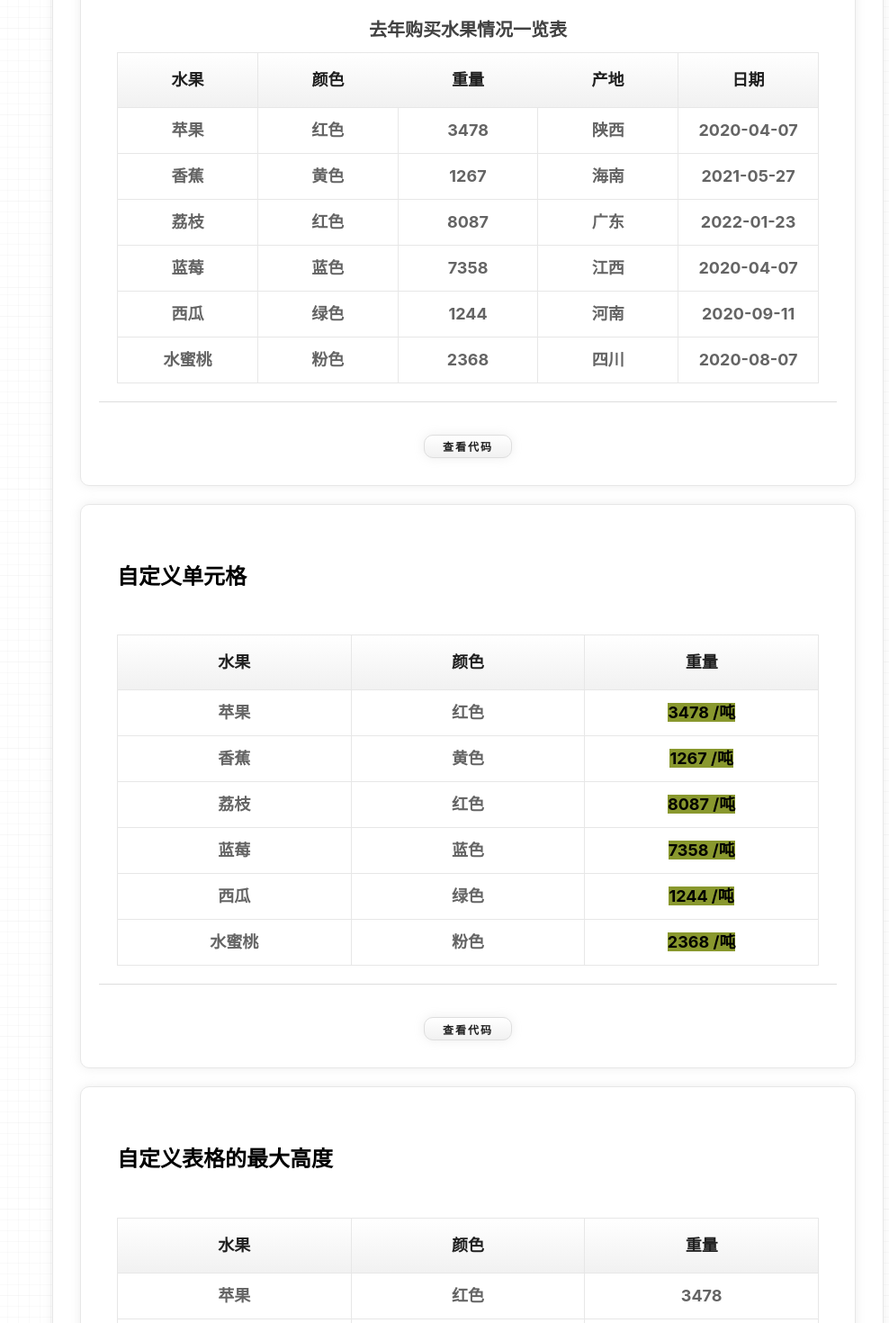
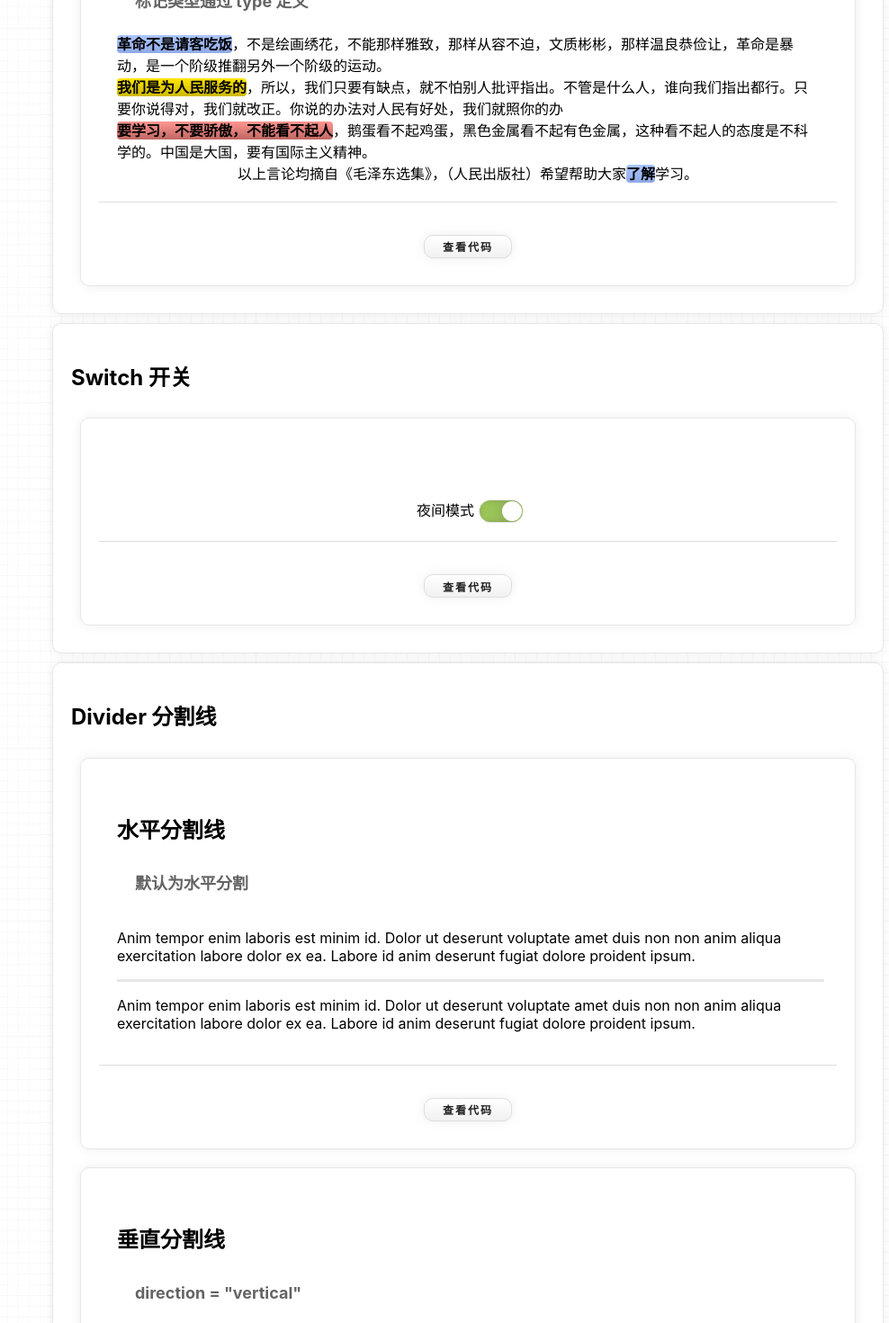
Before and after one commit to undefine4080/Wood-UI-React, a React (Vite) app: page / in a window 1280 px wide. Shown: the part 2880-4350 px from the top of the page at 90% size, without its empty margins (292-1280 px from the left). Built offline with nearby package versions, Linux system fonts and the light colour scheme; a small style sheet from the web is missing.

Commit message:
feat: 文档页更新

```diff
--- a/src/App.tsx
+++ b/src/App.tsx
@@ -76,9 +76,9 @@ function App () {
           {/* 通用 */ }
           <IntroLayout />
           <IntroButton />
-          {/* <IntroMark /> */ }
-          {/* <IntroSwitch /> */ }
-          {/* <IntroDivider /> */ }
+          <IntroMark />
+          <IntroSwitch />
+          <IntroDivider />
           {/* <IntroPagination /> */ }
           {/* <IntroImage /> */ }
 
--- a/src/base/introComponent.tsx
+++ b/src/base/introComponent.tsx
@@ -57,8 +57,8 @@ export function IntroComponent ( props: any ) {
             </header>
 
             <section className="intro__main">
-                { components.map( ( item: any ) => {
-                    return <IntroComponentItem key={ item.title } { ...item }></IntroComponentItem>;
+                { components.map( ( item: any, index: number ) => {
+                    return <IntroComponentItem key={ index } { ...item }></IntroComponentItem>;
                 } ) }
             </section>
         </article>
--- a/src/introFragments/introDivider.tsx
+++ b/src/introFragments/introDivider.tsx
@@ -7,6 +7,7 @@ function IntroDivider () {
     position: 'divider',
     components: [
       {
+        title: '水平分割线',
         component: (
           <div>
             <p>Anim tempor enim laboris est minim id. Dolor ut deserunt voluptate amet duis non non anim aliqua exercitation labore dolor ex ea. Labore id anim deserunt fugiat dolore proident ipsum.</p>
@@ -14,10 +15,24 @@ function IntroDivider () {
             <Divider />
 
             <p>Anim tempor enim laboris est minim id. Dolor ut deserunt voluptate amet duis non non anim aliqua exercitation labore dolor ex ea. Labore id anim deserunt fugiat dolore proident ipsum.</p>
-                    </div> ),
-                info: '水平分割线（默认）'
+          </div>
+        ),
+        info: '默认为水平分割',
+        code: `
+<div>
+  <p>Anim tempor enim laboris est minim id. Dolor ut deserunt voluptate
+    amet duis non non anim aliqua exercitation labore dolor ex ea. Labore id
+    anim deserunt fugiat dolore proident ipsum.</p>
+
+  <Divider />
+
+  <p>Anim tempor enim laboris est minim id. Dolor ut deserunt voluptate
+    amet duis non non anim aliqua exercitation labore dolor ex ea. Labore id
+    anim deserunt fugiat dolore proident ipsum.</p>
+</div>`
       },
       {
+        title: '垂直分割线',
         component: (
           <div style={ { display: 'flex' } }>
             <p style={ { flexBasis: 'auto' } }>Anim tempor enim laboris est minim id. Dolor ut deserunt voluptate amet duis non non anim aliqua exercitation labore dolor ex ea. Labore id anim deserunt fugiat dolore proident ipsum.</p>
@@ -30,34 +45,30 @@ function IntroDivider () {
 
             <p style={ { flexBasis: 'auto' } }>Anim tempor enim laboris est minim id. Dolor ut deserunt voluptate amet duis non non anim aliqua exercitation labore dolor ex ea. Labore id anim deserunt fugiat dolore proident ipsum.</p>
           </div> ),
-                info: '垂直分割线'
+        info: 'direction = "vertical"',
+        code: `
+<div style={ { display: 'flex' } }>
+  <p style={ { flexBasis: 'auto' } }>Anim tempor enim laboris est minim id.
+    Dolor ut deserunt voluptate amet duis non non anim aliqua exercitation
+    labore dolor ex ea. Labore id anim deserunt fugiat dolore proident ipsum.
+  </p>
+
+  <Divider direction={ 'vertical' } />
+
+  <p style={ { flexBasis: 'auto' } }>Anim tempor enim laboris est minim id.
+    Dolor ut deserunt voluptate amet duis non non anim aliqua exercitation
+    labore dolor ex ea. Labore id anim deserunt fugiat dolore proident ipsum.
+  </p>
+
+  <Divider direction={ 'vertical' } />
+
+  <p style={ { flexBasis: 'auto' } }>Anim tempor enim laboris est minim id.
+    Dolor ut deserunt voluptate amet duis non non anim aliqua exercitation
+    labore dolor ex ea. Labore id anim deserunt fugiat dolore proident ipsum.
+  </p>
+</div>`
       },
     ],
-        code: `
-        import { Divider } from "../components/Divider/Divider";
-
-        <div>
-            <p>Anim tempor enim laboris est minim id. Dolor ut deserunt voluptate amet duis non non anim
-                aliqua exercitation labore dolor ex ea. Labore id anim deserunt fugiat dolore proident ipsum.</p>
-            <Divider />
-            <p>Anim tempor enim laboris est minim id. Dolor ut deserunt voluptate amet duis non non anim
-                liqua exercitation labore dolor ex ea. Labore id anim deserunt fugiat dolore proident ipsum.</p>
-        </div>
-
-        <div style={ { display: 'flex' } }>
-            <p style={ { flexBasis: 'auto' } }>Anim tempor enim laboris est minim id. Dolor ut deserunt
-                voluptate amet duis non non anim aliqua exercitation labore dolor ex ea. Labore id anim
-                deserunt fugiat dolore proident ipsum.</p>
-            <Divider direction={ 'vertical' } />
-            <p style={ { flexBasis: 'auto' } }>Anim tempor enim laboris est minim id. Dolor ut deserunt
-                voluptate amet duis non non anim aliqua exercitation labore dolor ex ea. Labore id anim
-                deserunt fugiat dolore proident ipsum.</p>
-            <Divider direction={ 'vertical' } />
-            <p style={ { flexBasis: 'auto' } }>Anim tempor enim laboris est minim id. Dolor ut deserunt
-                voluptate amet duis non non anim aliqua exercitation labore dolor ex ea. Labore id anim
-                deserunt fugiat dolore proident ipsum.</p>
-        </div>
-        `
   };
 
   return <IntroComponent { ...props } />;
--- a/src/introFragments/introMark.tsx
+++ b/src/introFragments/introMark.tsx
@@ -1,30 +1,15 @@
 import { IntroComponent } from "../base/introComponent";
 import { Mark } from "../components/Mark/Mark";
+
 export default function () {
     const props = {
         title: 'Mark 标记',
         position: 'mark',
         components: [
             {
-                component: <div><Mark>革命不是请客吃饭</Mark>，不是绘画绣花，不能那样雅致，那样从容不迫，文质彬彬，那样温良恭俭让，革命是暴动，是一个阶级推翻另外一个阶级的运动。</div>,
-                info: '主要标记'
-            },
-            {
-                component: <div><Mark type="light">我们是为人民服务的</Mark>，所以，我们只要有缺点，就不怕别人批评指出。不管是什么人，谁向我们指出都行。只要你说得对，我们就改正。你说的办法对人民有好处，我们就照你的办</div>,
-                info: '亮点标记'
-            },
-            {
-                component: <div><Mark type='remind'>要学习，不要骄傲，不能看不起人</Mark>，鹅蛋看不起鸡蛋，黑色金属看不起有色金属，这种看不起人的态度是不科学的。中国是大国，要有国际主义精神。</div>,
-                info: '重点标记'
-            },
-            {
-                component: <div>以上言论均摘自《毛泽东选集》，（人民出版社）希望帮助大家<Mark link="https://zhuanlan.zhihu.com/p/138432834">了解</Mark>学习。</div>,
-                info: '带跳转链接的标记'
-            }
-        ],
-        code: `
-        import { Mark } from "../components/Mark/Mark";
-
+                title: '标记类型',
+                component: (
+                    <>
                         <div><Mark>革命不是请客吃饭</Mark>，不是绘画绣花，不能那样雅致，那样从容不迫，文质彬彬，那样温良恭俭让，革命是暴动，是一个阶级推翻另外一个阶级的运动。</div>
 
                         <div><Mark type="light">我们是为人民服务的</Mark>，所以，我们只要有缺点，就不怕别人批评指出。不管是什么人，谁向我们指出都行。只要你说得对，我们就改正。你说的办法对人民有好处，我们就照你的办</div>
@@ -32,7 +17,19 @@ export default function () {
                         <div><Mark type='remind'>要学习，不要骄傲，不能看不起人</Mark>，鹅蛋看不起鸡蛋，黑色金属看不起有色金属，这种看不起人的态度是不科学的。中国是大国，要有国际主义精神。</div>
 
                         <div>以上言论均摘自《毛泽东选集》，（人民出版社）希望帮助大家<Mark link="https://zhuanlan.zhihu.com/p/138432834">了解</Mark>学习。</div>
-        `
+                    </>
+                ),
+                info: '标记类型通过 type 定义',
+                code: `
+<div><Mark>革命不是请客吃饭</Mark>，不是绘画绣花，不能那样雅致，那样从容不迫，文质彬彬，那样温良恭俭让，革命是暴动，是一个阶级推翻另外一个阶级的运动。</div>
+
+<div><Mark type="light">我们是为人民服务的</Mark>，所以，我们只要有缺点，就不怕别人批评指出。不管是什么人，谁向我们指出都行。只要你说得对，我们就改正。你说的办法对人民有好处，我们就照你的办</div>
+
+<div><Mark type='remind'>要学习，不要骄傲，不能看不起人</Mark>，鹅蛋看不起鸡蛋，黑色金属看不起有色金属，这种看不起人的态度是不科学的。中国是大国，要有国际主义精神。</div>
+
+<div>以上言论均摘自《毛泽东选集》，（人民出版社）希望帮助大家<Mark link="https://zhuanlan.zhihu.com/p/138432834">了解</Mark>学习。</div>`
+            }
+        ]
     };
 
     return <IntroComponent { ...props } />;
--- a/src/introFragments/introPagination.tsx
+++ b/src/introFragments/introPagination.tsx
@@ -8,6 +8,7 @@ export default function () {
         components: [
             {
                 component: <Pagination total={ 1300 } maxPageCount={ 5 } />,
+                info: ''
             }
         ],
         code: `
--- a/src/introFragments/introSwitch.tsx
+++ b/src/introFragments/introSwitch.tsx
@@ -8,10 +8,10 @@ export default function () {
         components: [
             {
                 component: <Switch id='r1' label="夜间模式" name="academic" value={ true } />,
+                code: `
+<Switch id='r1' label="夜间模式" name="academic" value={ true } />`
             }
         ],
-        code: `
-        `
     };
 
     return <IntroComponent { ...props } />;
```
Lines whose indentation alone changed are shown as unchanged.
